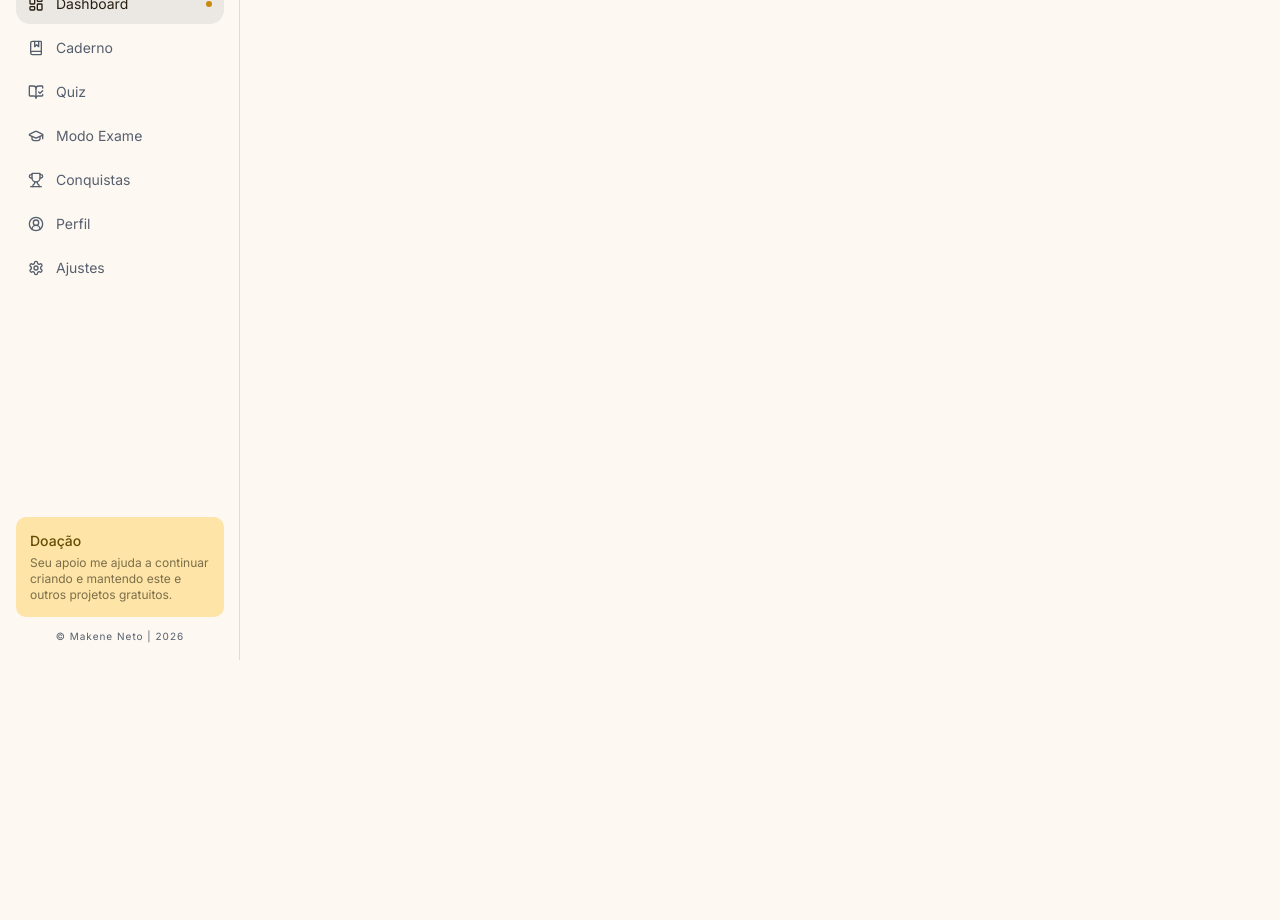
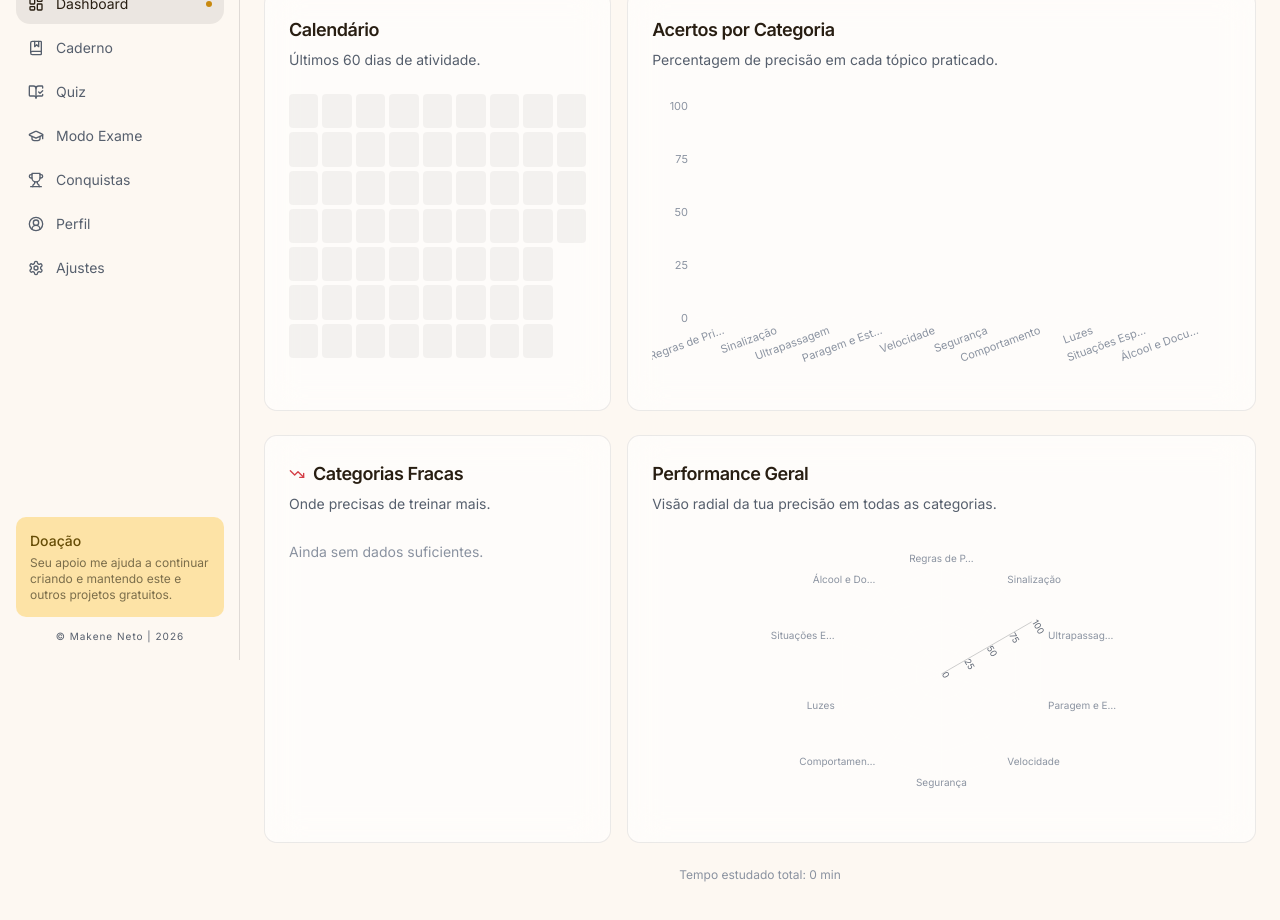
Before and after one commit to makeneto/master-driver, a Next.js app: page /dashboard in a window 1280 px wide. Shown: the part 140-1060 px from the top of the page. Before the commit the page ends 800 px from the top, so only its background shows below. Built offline with nearby package versions, Linux system fonts and the light colour scheme.

Commit message:
feat: add DashboardAnalyzes component for enhanced data visualization

```diff
--- /dev/null
+++ b/src/components/features/dashboard/dashboard-analyzes.tsx
@@ -0,0 +1,33 @@
+import React from "react"
+
+import { useTranslation } from "@/hooks/use-translation"
+import { AccuracyBarChart } from "./accuracy-bar-chart"
+import { PerformanceRadarChart } from "./performance-radar-chart"
+import { StudyHeatmap } from "./study-heatmap"
+import { TopicRankings } from "./topic-rankings"
+import { useAppSelector } from "@/store/hooks"
+import { formatMinutes } from "@/lib/utils"
+
+export default function DashboardAnalyzes() {
+  const { t } = useTranslation()
+  const topics = useAppSelector((s) => s.statistics.topics)
+  const profile = useAppSelector((s) => s.profile)
+
+  return (
+    <React.Fragment>
+      <div className="mb-6 grid lg:grid-cols-[35%_auto] gap-4">
+        <StudyHeatmap studyDates={profile.studyDates} />
+        <AccuracyBarChart topics={topics} />
+      </div>
+      <div className="mb-6 grid lg:grid-cols-[35%_auto] gap-4">
+        <TopicRankings topics={topics} />
+        <PerformanceRadarChart topics={topics} />
+      </div>
+      <p className="mt-6 text-center text-xs text-[var(--color-text-faint)]">
+        {t("dashboard.totalStudyTime", {
+          time: formatMinutes(profile.studySeconds),
+        })}
+      </p>
+    </React.Fragment>
+  )
+}
```
